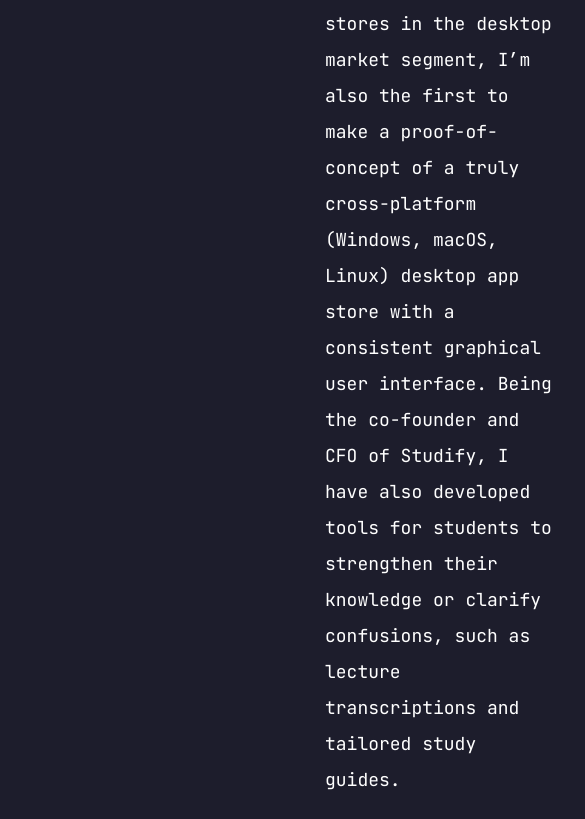
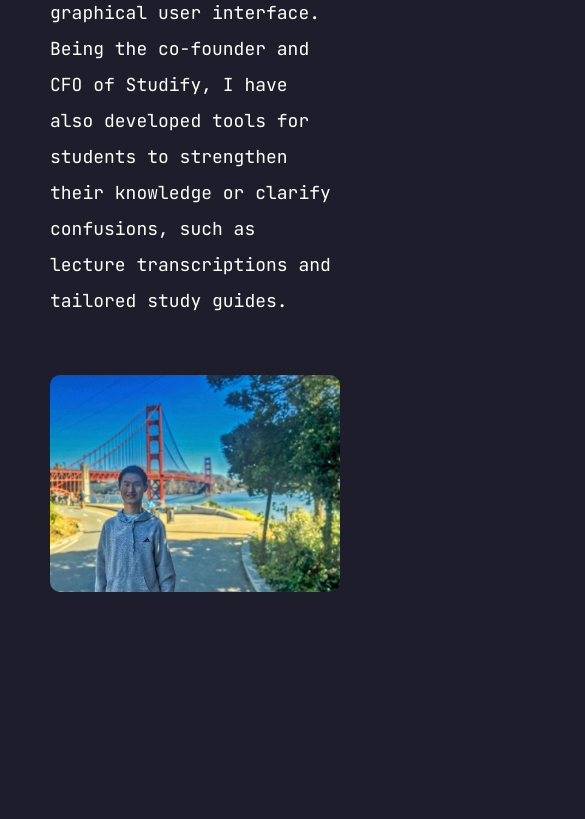
Before and after one commit to EricQXu/personal_website, a plain HTML site: page about_me.html in a window 390 px wide. Shown: the part 1360-2179 px from the top of the page, 585 px wide, since content can reach past the window. After the commit the page ends 2022 px from the top, so only its background shows below. Drawn offline with Linux system fonts and the light colour scheme.

Commit message:
fixed mobile scaling issues for about page

```diff
--- a/styles_aboutme.css
+++ b/styles_aboutme.css
@@ -3,10 +3,6 @@
 * {
     background-color: #1d1d2c;
     font-family: "JetBrains Mono", monospace;
-}
-
-body {
-    margin: 80px;
 }
 
 .back-button {
@@ -54,12 +50,41 @@ p {
     gap: 20px;
 }
 
+/* Ensure image placement and scaling */
 .profile-pic {
     max-width: 720px;
     max-height: 540px;
     border-radius: 10px;
-    margin-right: 20px;
+    margin-right: 100px;
     flex-shrink: 0;
+    width: 100%; /* Default width for scaling */
+    height: auto; /* Maintain aspect ratio */
+}
+
+/* For screens 720px or wider */
+@media screen and (min-width: 720px) {
+    body {
+        margin: 80px;
+    }
+    .profile-pic {
+        width: 720px;
+        height: 520px;
+    }
+}
+
+/* For screens narrower than 720px */
+@media screen and (max-width: 719px) {
+    body {
+        margin: 50px;
+    }
+    .profile-pic {
+        width: calc(100vw - 100px); /* 100px less than screen width */
+        height: auto; /* Maintain 4:3 aspect ratio */
+        aspect-ratio: 4 / 3; /* Set aspect ratio explicitly */
+
+        margin-right: 0;
+        margin-bottom: 20px;
+    }
 }
 
 .text-content {
```
